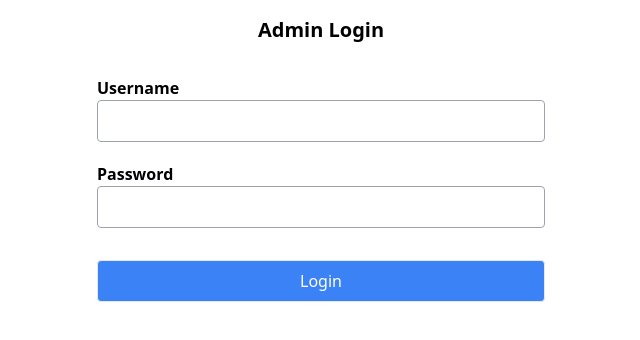
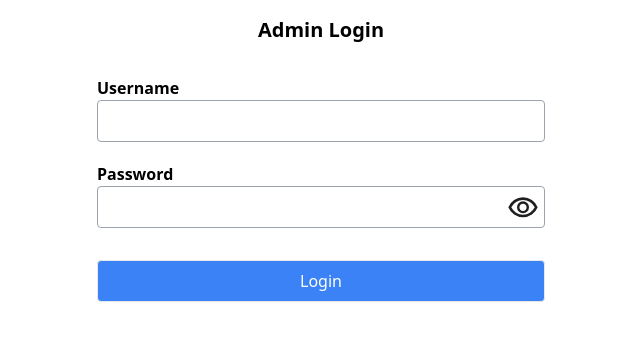
Before and after one commit to uche789/learn-german, a React (Vite) app: page /admin/login in a window 1280 px wide. Shown: the top 340 px of the page, without its empty margins (319-959 px from the left). Built offline with nearby package versions, Linux system fonts and the light colour scheme; no server answers.

Commit message:
Password visibility

```diff
--- a/src/components/svg-icon/icons.ts
+++ b/src/components/svg-icon/icons.ts
@@ -28,6 +28,12 @@ const icons: Record<IconType, LazyExoticComponent<any>> = {
   ),
   [IconType.Chat]: lazy(
     async () => await import("@/assets/icons/chat.svg?react")
+  ),
+  [IconType.Visibility]: lazy(
+    async () => await import("@/assets/icons/visibility.svg?react")
+  ),
+  [IconType.VisibilityOff]: lazy(
+    async () => await import("@/assets/icons/visibilityOff.svg?react")
   )
 };
 
--- a/src/lib/types.ts
+++ b/src/lib/types.ts
@@ -37,6 +37,8 @@ export enum IconType {
   Vocabulary = "Vocabulary",
   Idioms = "Idioms",
   Chat = "Chat",
+  Visibility = "Visibility",
+  VisibilityOff = "VisibilityOff",
 }
 
 export type ButtonVariant = "primary" | "secondary" | "correct" | "wrong";
--- a/src/pages/VocabularyPage.tsx
+++ b/src/pages/VocabularyPage.tsx
@@ -41,7 +41,7 @@ export default function VocabularyPage() {
 
   return <div>
     <Heading>Vocabulary</Heading>
-      {data?.length &&
+      {!!data?.length &&
         <div className="mb-5">
           <input
             type="search" className="p-2 border border-gray-400 rounded w-full"
--- /dev/null
+++ b/src/pages/admin/AdminLoginPage.scss
@@ -0,0 +1,6 @@
+.admin-login-page {
+  .password-field button {
+    right: 0.4rem;
+    margin-top: 0.4rem;
+  }
+}
--- a/src/pages/admin/AdminLoginPage.tsx
+++ b/src/pages/admin/AdminLoginPage.tsx
@@ -1,11 +1,16 @@
 import AdminHeader from "@/features/admin/components/AdminHeader";
 import { checkAuth, login } from "@/lib/api/vocab";
-import { FormEventHandler, useEffect } from "react";
+import { FormEventHandler, useEffect, useState } from "react";
 import { useNavigate } from "react-router-dom";
+import SvgIcon from "@/components/svg-icon/svg-icon";
+import { IconType } from "@/lib/types";
+import "./AdminLoginPage.scss";
 
 export default function AdminLoginPage() {
   const inputClasses = 'border rounded border-gray-400 p-2 w-full';
   const navigate = useNavigate();
+  const [passwordVisibility, setPasswordVisibility] = useState(false);
+  const [visibilityIcon, setVisibilityIcon] = useState(IconType.Visibility);
 
   useEffect(() => {
     async function fetchData() {
@@ -28,30 +33,42 @@ export default function AdminLoginPage() {
         }
   }
 
+  const passwordToggle = () => {
+    setPasswordVisibility(!passwordVisibility);
+    setVisibilityIcon(passwordVisibility ? IconType.Visibility : IconType.VisibilityOff);
+  }
+
   return (
     <>
       <AdminHeader title="Admin Login" showLogout={false} />
-      <main className="w-full max-w-3xl m-auto p-4 bg-white">
+      <main className="w-full max-w-3xl m-auto p-4 bg-white admin-login-page">
         <form onSubmit={onSubmit} className="max-w-md m-auto">
           <div>
-            <label className="block font-semibold">Username</label>
+            <label htmlFor="username" className="block font-semibold">Username</label>
             <input
               className={inputClasses}
               type="text"
               name="username"
+              id="username"
               required
               min={4}
+              autoComplete="off"
             />
           </div>
-          <div className="mt-5">
-            <label className="block font-semibold">Password</label>
+          <div className="mt-5 password-field relative">
+            <label htmlFor="password" className="block font-semibold">Password</label>
             <input
               className={inputClasses}
-              type="password"
+              type={passwordVisibility ? 'text' : 'password'}
               name="password"
+              id="password"
               required
               min={6}
             />
+            <button className="absolute" type="button" onClick={passwordToggle}>
+              <SvgIcon name={visibilityIcon} />
+            </button>
+
           </div>
           <div className="flex justify-between mt-8">
             <button type="submit" className="w-full p-2 border rounded bg-blue-500 text-white justify-self-end">Login</button>
--- a/vite.config.ts
+++ b/vite.config.ts
@@ -10,6 +10,10 @@ export default defineConfig({
   },
   server: {
     port: 5273,
+    https: {
+      key: path.resolve(__dirname, "nginx/ssl/private.key"),
+      cert: path.resolve(__dirname, "nginx/ssl/ssl-bundle.crt"),
+    }
   },
   plugins: [svgr(), react({ include: /\.(js|jsx|ts|tsx)$/ }), VitePWA()],
   resolve: {
```
Also changed, not shown: src/assets/icons/visibility.svg (added), src/assets/icons/visibilityOff.svg (added).
